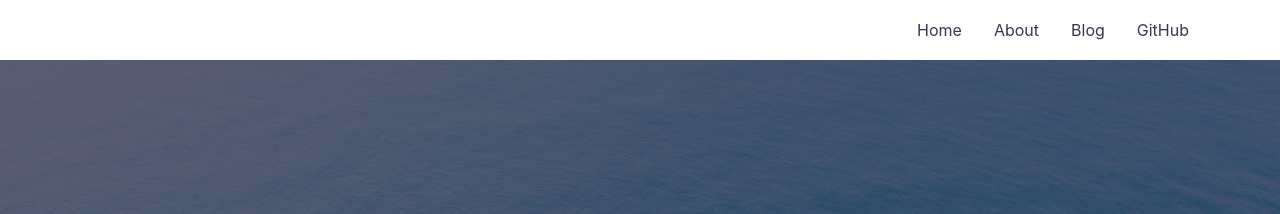
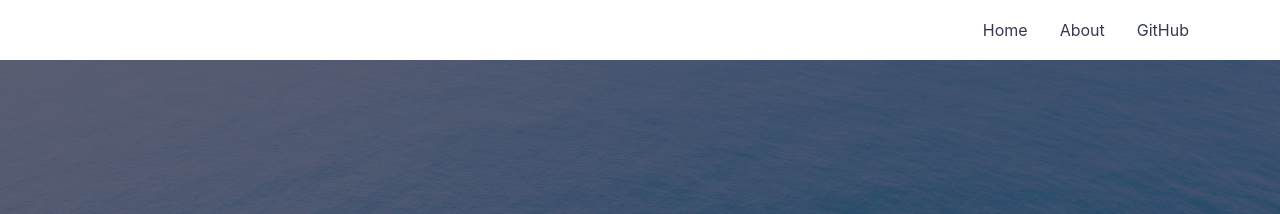
Before and after one commit to luozhouyang/luozhouyang-deprecated.github.io, a Jekyll site: the page built from index.md, in a window 1280 px wide. Shown: the top 214 px of the page. Built offline with Jekyll 4.4.1, drawn with Linux system fonts in a browser that asks for light colours.

Commit message:
Remove blog link

```diff
--- a/_includes/header.html
+++ b/_includes/header.html
@@ -10,9 +10,9 @@
         <div class="container header__links-wrapper">
           <a class="header__link" href="{{ '/' | relative_url }}" itemprop="url"><span itemprop="name">Home</span></a>
           <a class="header__link" href="{{ '/about' | relative_url }}" itemprop="url"><span itemprop="name">About</span></a>
-          <a class="header__link" href="http://blog.stupidme.me" itemprop="url">
+          <!-- <a class="header__link" href="http://blog.stupidme.me" itemprop="url">
             <span itemprop="name">Blog</span>
-          </a>
+          </a> -->
           <a class="header__link" href="https://github.com/luozhouyang" itemprop="url">
             <span itemprop="name">GitHub</span>
           </a>
```
